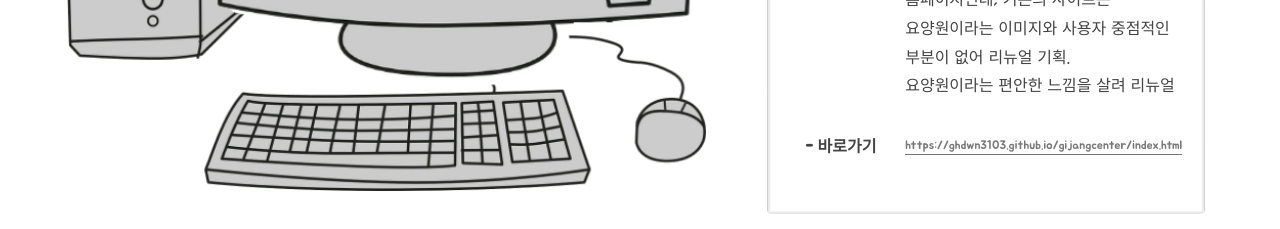
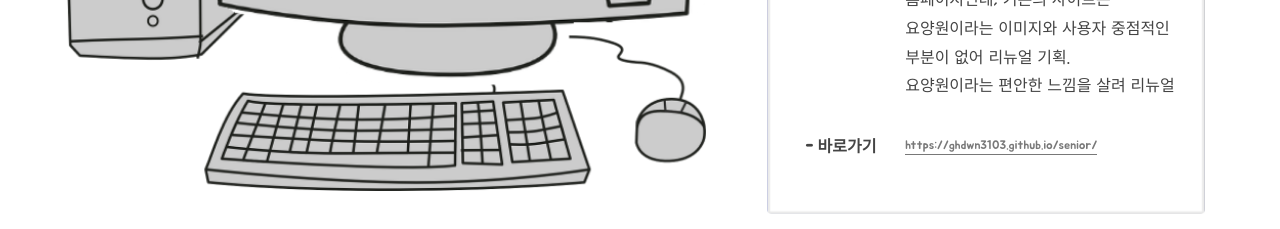
Before and after one commit to ghdwn3103/hongjoo, a plain HTML site: page index.html in a window 1280 px wide. Shown: the part 5140-5369 px from the top of the page. Drawn offline with Linux system fonts and the light colour scheme; a web font is replaced by a local one.

Commit message:
Update index.html

```diff
--- a/index.html
+++ b/index.html
@@ -339,7 +339,7 @@
 									<br>
 								</li>
 								<li class="button3">
-									<a href="https://ghdwn3103.github.io/gijangcenter/index.html" target="_blank">https://ghdwn3103.github.io/gijangcenter/index.html</a>
+									<a href="https://ghdwn3103.github.io/senior/" target="_blank">https://ghdwn3103.github.io/senior/</a>
 								</li>
 							</ul>
 						</div>
```
